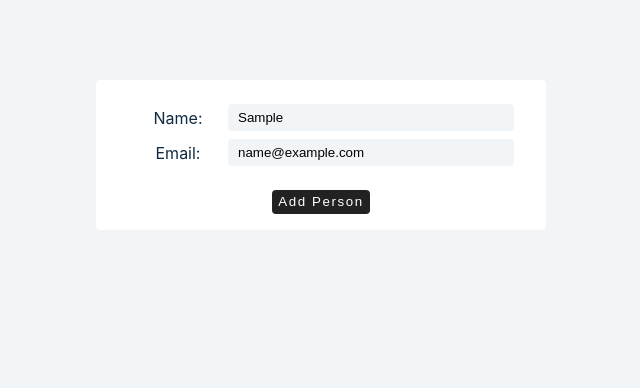
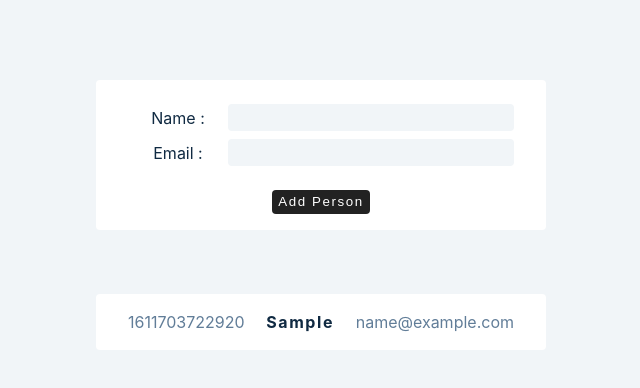
Before and after one commit to dkippes/React-Fundamentals, a React (Create React App) app in the folder react-advanced-2020/: page / in a window 1280 px wide. Both pictures are taken after typing "Sample", "name@example.com" into the empty fields and a click on the button "Add Person". Shown: the top 388 px of the page, without its empty margins (319-959 px from the left). Built offline with nearby package versions, Linux system fonts and the light colour scheme.

Commit message:
add items to the list

```diff
--- a/react-advanced-2020/src/App.js
+++ b/react-advanced-2020/src/App.js
@@ -1,5 +1,5 @@
 import React from 'react'
-import Setup from './tutorial/4-forms/setup/1-controlled-inputs';
+import Setup from './tutorial/4-forms/setup/2-multiple-inputs';
 
 function App() {
   return (
--- a/react-advanced-2020/src/tutorial/4-forms/setup/2-multiple-inputs.js
+++ b/react-advanced-2020/src/tutorial/4-forms/setup/2-multiple-inputs.js
@@ -15,14 +15,14 @@ const ControlledInputs = () => {
     e.preventDefault();
     if (firstName && email) {
       const person = { id: new Date().getTime().toString(), firstName, email };
-      console.log(person);
+      alert('id: ' + person.id + ', nombre: ' + person.firstName + ', email: ' + person.email);
       setPeople((people) => {
         return [...people, person];
       });
       setFirstName('');
       setEmail('');
     } else {
-      console.log('empty values');
+      alert('empty values');
     }
   };
   return (
@@ -55,6 +55,7 @@ const ControlledInputs = () => {
           const { id, firstName, email } = person;
           return (
             <div className='item' key={id}>
+              <p>{id}</p>
               <h4>{firstName}</h4>
               <p>{email}</p>
             </div>
```
